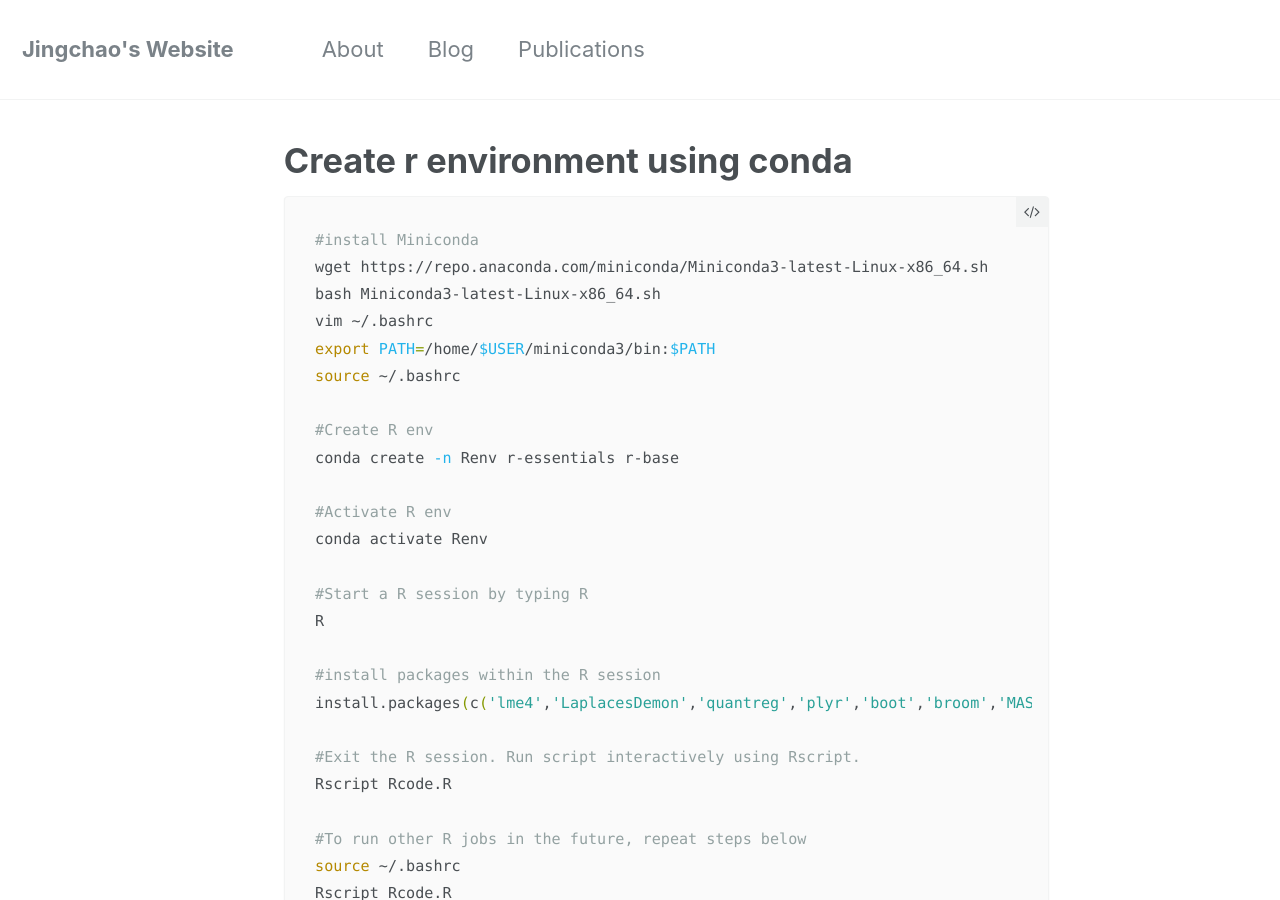
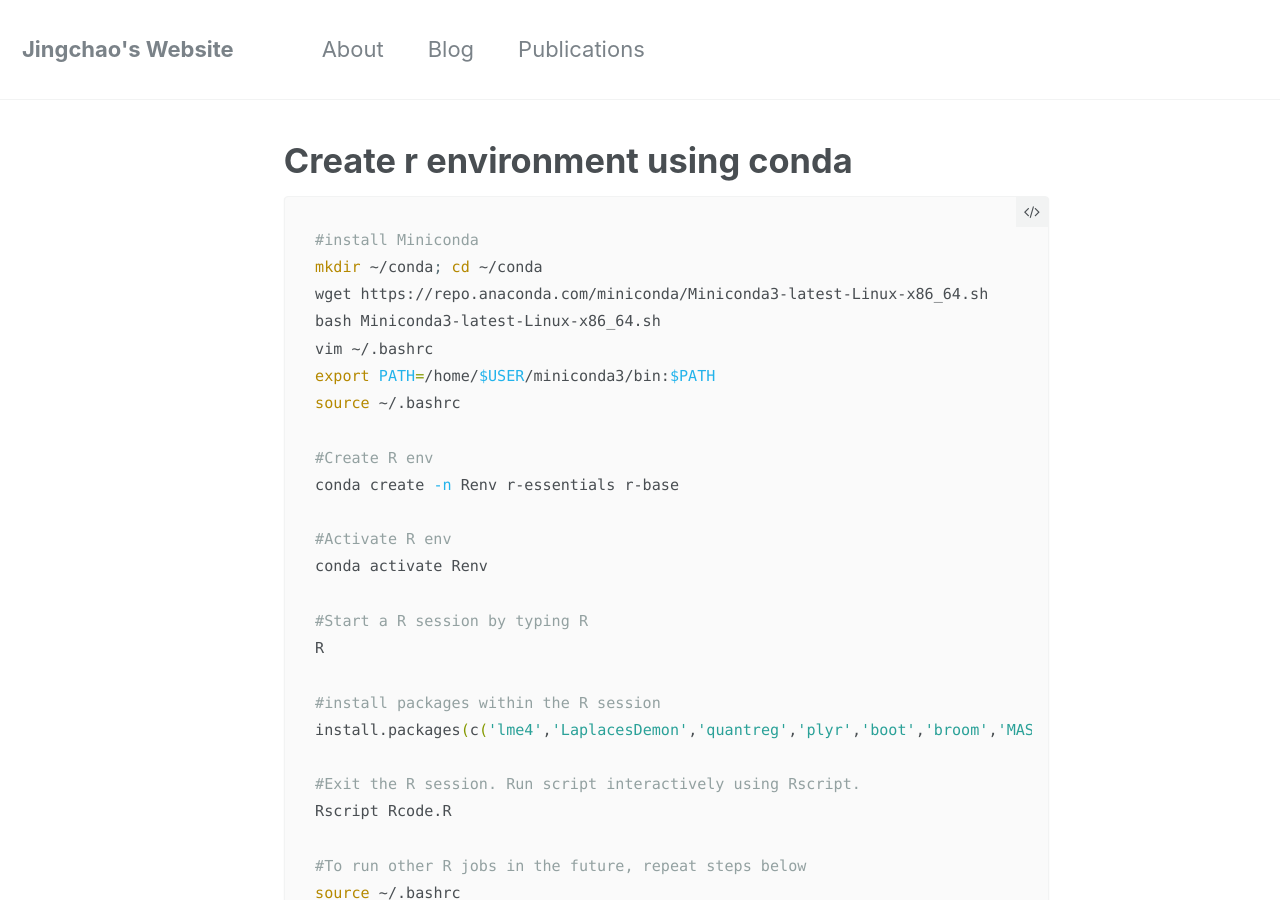
Before and after one commit to JingchaoZhang/JingchaoZhang.github.io, a Jekyll site: the page built from _posts/2020-07-11-Create R environment using conda.md, in a window 1280 px wide and 900 px high. Built offline with Jekyll 4.4.1, drawn with Linux system fonts in a browser that asks for light colours.

Commit message:
Update 2020-07-11-Create R environment using conda.md

````diff
--- a/_posts/2020-07-11-Create R environment using conda.md
+++ b/_posts/2020-07-11-Create R environment using conda.md
@@ -5,6 +5,7 @@ author_profile: false
 
 ```bash
 #install Miniconda
+mkdir ~/conda; cd ~/conda
 wget https://repo.anaconda.com/miniconda/Miniconda3-latest-Linux-x86_64.sh
 bash Miniconda3-latest-Linux-x86_64.sh
 vim ~/.bashrc
````
